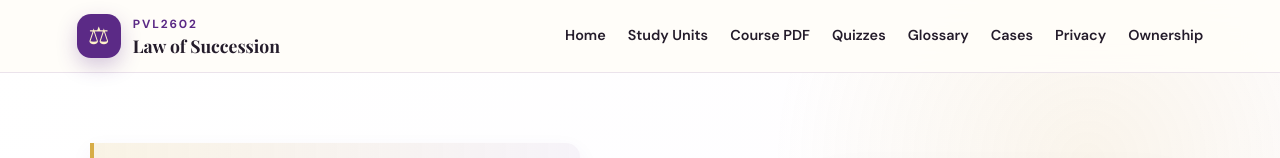
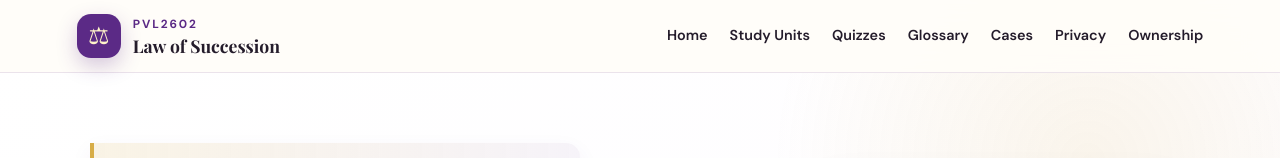
Before and after one commit to mavuyo/Law-of-Succession, a plain HTML site: page index.html in a window 1280 px wide. Shown: the top 158 px of the page. Drawn offline with nearby package versions, Linux system fonts and the light colour scheme.

Commit message:
Remove Course PDF link from navigation
Removed link to Course PDF from navigation menu.

```diff
--- a/index.html
+++ b/index.html
@@ -22,7 +22,6 @@
     <nav id="mainNav">
       <a href="#home">Home</a>
       <a href="#units">Study Units</a>
-      <a href="#course-pdf">Course PDF</a>
       <a href="#quiz">Quizzes</a>
       <a href="#glossary">Glossary</a>
       <a href="#cases">Cases</a>
```
